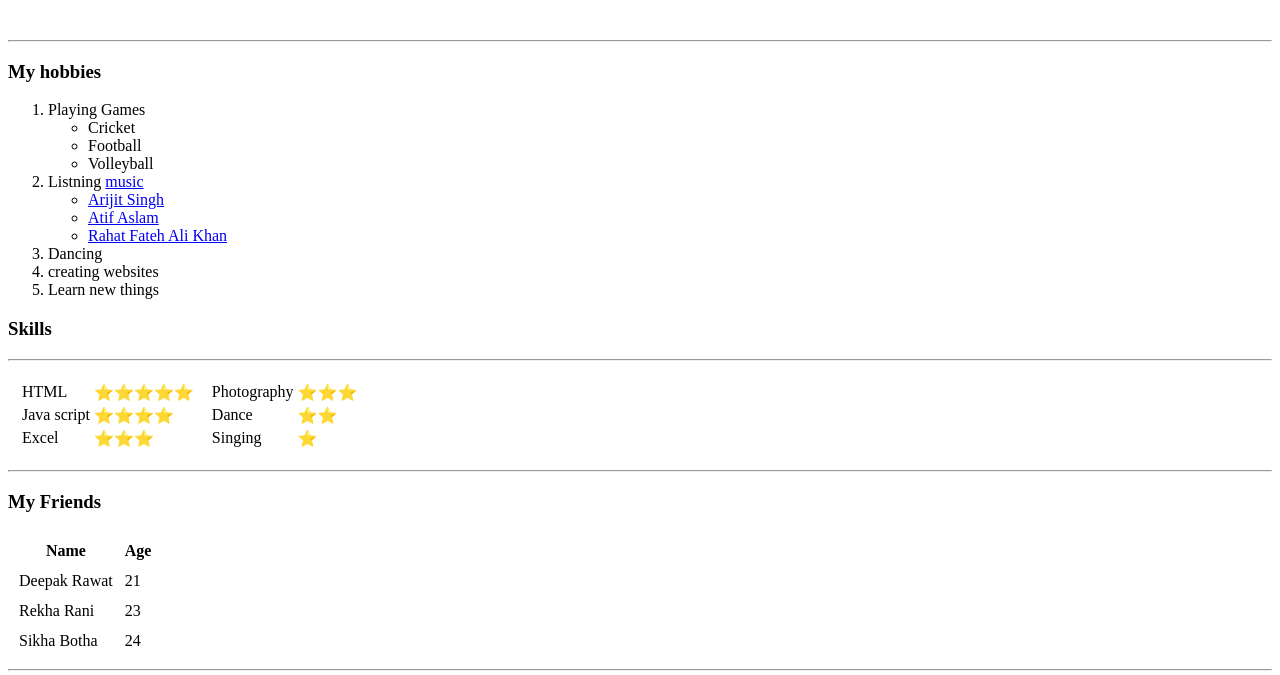
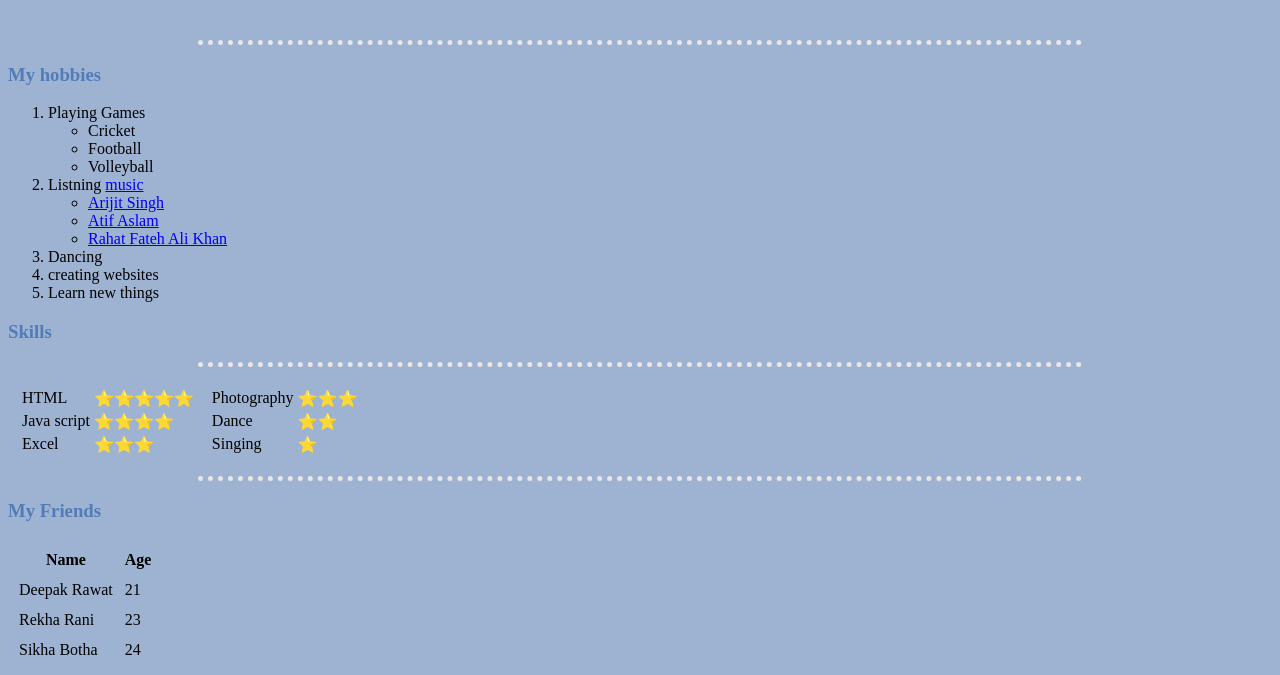
Before and after one commit to danishrawal/CV, a plain HTML site: page index.html in a window 1280 px wide. Shown: the part 192-867 px from the top of the page. Drawn offline with Linux system fonts and the light colour scheme.

Commit message:
Update index.html

```diff
--- a/index.html
+++ b/index.html
@@ -3,7 +3,7 @@
 <head>
     <meta charset="UTF-8">
 
-
+     <link rel="stylesheet" href="my css/style.css">
     <title>  Danish's personal site</title>
 </head>
 <body>
```
